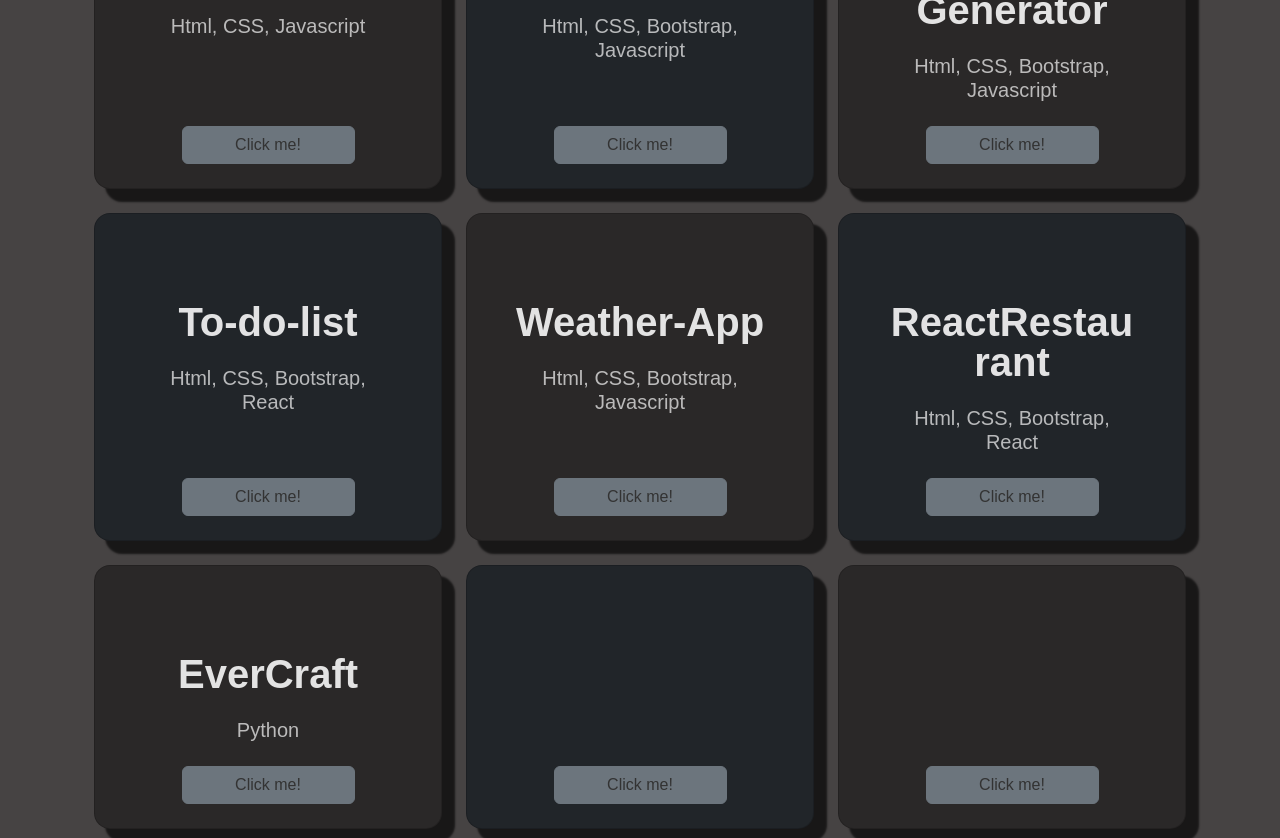
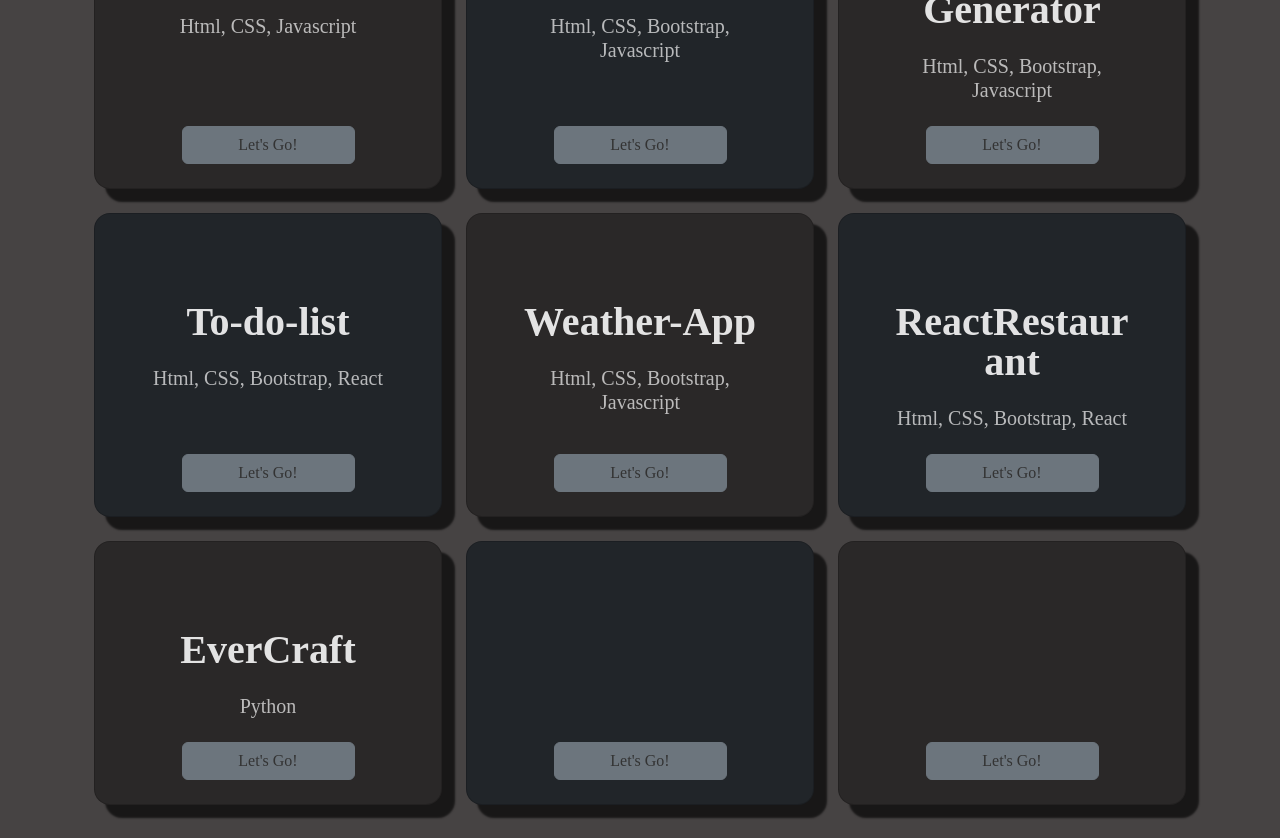
Before and after one commit to LhallLhall/LhallLhall.github.io, a React (Create React App) app in the folder app/: page / in a window 1280 px wide. Shown: the part 1460-2298 px from the top of the page. Built offline with nearby package versions, Linux system fonts and the light colour scheme.

Commit message:
finished projects tab. will add image next

```diff
--- a/app/src/App.css
+++ b/app/src/App.css
@@ -2,7 +2,7 @@ html {
   margin: 0px;
   background-color: #464545;
   /* background-color: #808080; */
-  font-family: 'Abyssinica SIL','Josefin Sans', sans-serif;
+  font-family: 'Playfair Display', serif;
   }
 
   .test {
@@ -18,7 +18,7 @@ html {
   .body {
   background-color: #464343;
   /* font-family: 'Montserrat', sans-serif; */
-  font-family: 'Abyssinica SIL','Josefin Sans', sans-serif;
+  font-family: 'Playfair Display', serif;
   }
 
   .bgColor{
--- a/app/src/pages/mainPage.jsx
+++ b/app/src/pages/mainPage.jsx
@@ -133,7 +133,7 @@ export default function MainPage(props) {
                   <h2 className="pt-3 mt-4 mb-4 display-6 lh-1 fw-bold text-center color ">
                     Alarm-Clock
                   </h2>
-                  <h5 className='color2 text-center'>Html, CSS, Javascript</h5>
+                  <h5 className="color2 text-center">Html, CSS, Javascript</h5>
                 </div>
                 <div className="col-12 d-flex justify-content-center pb-4">
                   <a
@@ -143,7 +143,7 @@ export default function MainPage(props) {
                     className="btn btn-secondary w-50"
                     style={{ textDecoration: "none" }}
                   >
-                    Click me!
+                    Let's Go!
                   </a>
                 </div>
               </div>
@@ -155,8 +155,12 @@ export default function MainPage(props) {
                 // style="background-image: url('unsplash-photo-3.jpg')"
               >
                 <div className="col d-flex flex-column h-100 p-5 pb-3 text-shadow-1">
-                  <h2 className="pt-3 mt-4 mb-4 display-6 lh-1 fw-bold text-center color">Mind-Reader</h2>
-                  <h5 className='color2 text-center'>Html, CSS, Bootstrap, Javascript</h5>
+                  <h2 className="pt-3 mt-4 mb-4 display-6 lh-1 fw-bold text-center color">
+                    Mind-Reader
+                  </h2>
+                  <h5 className="color2 text-center">
+                    Html, CSS, Bootstrap, Javascript
+                  </h5>
                 </div>
                 <div className="col-12 d-flex justify-content-center pb-4">
                   <a
@@ -166,7 +170,7 @@ export default function MainPage(props) {
                     className="btn btn-secondary w-50"
                     style={{ textDecoration: "none" }}
                   >
-                    Click me!
+                    Let's Go!
                   </a>
                 </div>
               </div>
@@ -181,18 +185,20 @@ export default function MainPage(props) {
                   <h2 className="pt-3 mt-4 mb-4 display-6 lh-1 fw-bold text-center color ">
                     Pokemon Generator
                   </h2>
-                  <h5 className='color2 text-center'>Html, CSS, Bootstrap, Javascript</h5>
+                  <h5 className="color2 text-center">
+                    Html, CSS, Bootstrap, Javascript
+                  </h5>
                 </div>
                 <div className="col-12 d-flex justify-content-center pb-4">
-                  <button
-                    href="./Pokemon/pokemon.html"
+                  <a
+                    href="https://lhalllhall.github.io/pokemon-generator/"
                     target="_blank"
                     rel="noreferrer"
                     className="btn btn-secondary w-50"
                     style={{ textDecoration: "none" }}
                   >
-                    Click me!
-                  </button>
+                    Let's Go!
+                  </a>
                 </div>
               </div>
             </div>
@@ -205,18 +211,20 @@ export default function MainPage(props) {
                   <h2 className="pt-3 mt-4 mb-4 display-6 lh-1 fw-bold text-center color ">
                     To-do-list
                   </h2>
-                  <h5 className='color2 text-center'>Html, CSS, Bootstrap, React</h5>
+                  <h5 className="color2 text-center">
+                    Html, CSS, Bootstrap, React
+                  </h5>
                 </div>
                 <div className="col-12 d-flex justify-content-center pb-4">
-                  <button
+                  <a
                     href="https://lhalllhall.github.io/to-do-list/"
                     target="_blank"
                     rel="noreferrer"
                     className="btn btn-secondary w-50"
                     style={{ textDecoration: "none" }}
                   >
-                    Click me!
-                  </button>
+                    Let's Go!
+                  </a>
                 </div>
               </div>
             </div>
@@ -229,7 +237,9 @@ export default function MainPage(props) {
                   <h2 className="pt-3 mt-4 mb-4 display-6 lh-1 fw-bold text-center color ">
                     Weather-App
                   </h2>
-                  <h5 className='color2 text-center'>Html, CSS, Bootstrap, Javascript</h5>
+                  <h5 className="color2 text-center">
+                    Html, CSS, Bootstrap, Javascript
+                  </h5>
                 </div>
                 <div className="col-12 d-flex justify-content-center pb-4">
                   <a
@@ -239,7 +249,7 @@ export default function MainPage(props) {
                     className="btn btn-secondary w-50"
                     style={{ textDecoration: "none" }}
                   >
-                    Click me!
+                    Let's Go!
                   </a>
                 </div>
               </div>
@@ -250,8 +260,12 @@ export default function MainPage(props) {
                 // style="background-image: url('unsplash-photo-3.jpg')"
               >
                 <div className="col d-flex flex-column h-100 p-5 pb-3 text-shadow-1">
-                  <h2 className="pt-3 mt-4 mb-4 display-6 lh-1 fw-bold text-center color ">ReactRestaurant</h2>
-                  <h5 className='color2 text-center'>Html, CSS, Bootstrap, React</h5>
+                  <h2 className="pt-3 mt-4 mb-4 display-6 lh-1 fw-bold text-center color ">
+                    ReactRestaurant
+                  </h2>
+                  <h5 className="color2 text-center">
+                    Html, CSS, Bootstrap, React
+                  </h5>
                 </div>
                 <div className="col-12 d-flex justify-content-center pb-4">
                   <a
@@ -261,7 +275,7 @@ export default function MainPage(props) {
                     className="btn btn-secondary w-50"
                     style={{ textDecoration: "none" }}
                   >
-                    Click me!
+                    Let's Go!
                   </a>
                 </div>
               </div>
@@ -272,8 +286,10 @@ export default function MainPage(props) {
                 // style="background-image: url('unsplash-photo-3.jpg')"
               >
                 <div className="col d-flex flex-column h-100 p-5 pb-3 text-shadow-1">
-                  <h2 className="pt-3 mt-4 mb-4 display-6 lh-1 fw-bold text-center color ">EverCraft</h2>
-                  <h5 className='color2 text-center'>Python</h5>
+                  <h2 className="pt-3 mt-4 mb-4 display-6 lh-1 fw-bold text-center color ">
+                    EverCraft
+                  </h2>
+                  <h5 className="color2 text-center">Python</h5>
                 </div>
                 <div className="col-12 d-flex justify-content-center pb-4">
                   <a
@@ -283,7 +299,7 @@ export default function MainPage(props) {
                     className="btn btn-secondary w-50"
                     style={{ textDecoration: "none" }}
                   >
-                    Click me!
+                    Let's Go!
                   </a>
                 </div>
               </div>
@@ -304,7 +320,7 @@ export default function MainPage(props) {
                     className="btn btn-secondary w-50"
                     style={{ textDecoration: "none" }}
                   >
-                    Click me!
+                    Let's Go!
                   </a>
                 </div>
               </div>
@@ -325,7 +341,7 @@ export default function MainPage(props) {
                     className="btn btn-secondary w-50"
                     style={{ textDecoration: "none" }}
                   >
-                    Click me!
+                    Let's Go!
                   </a>
                 </div>
               </div>
```
